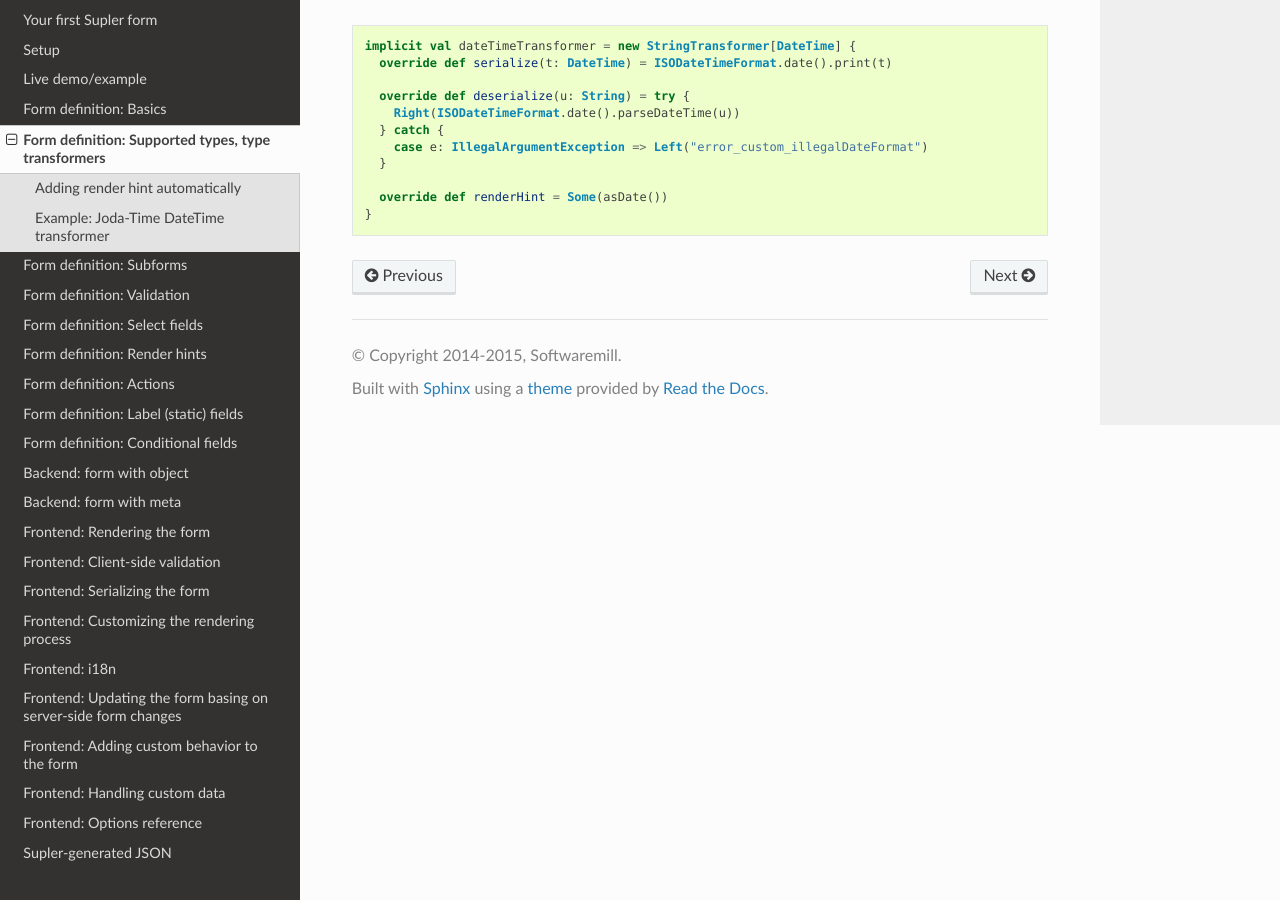
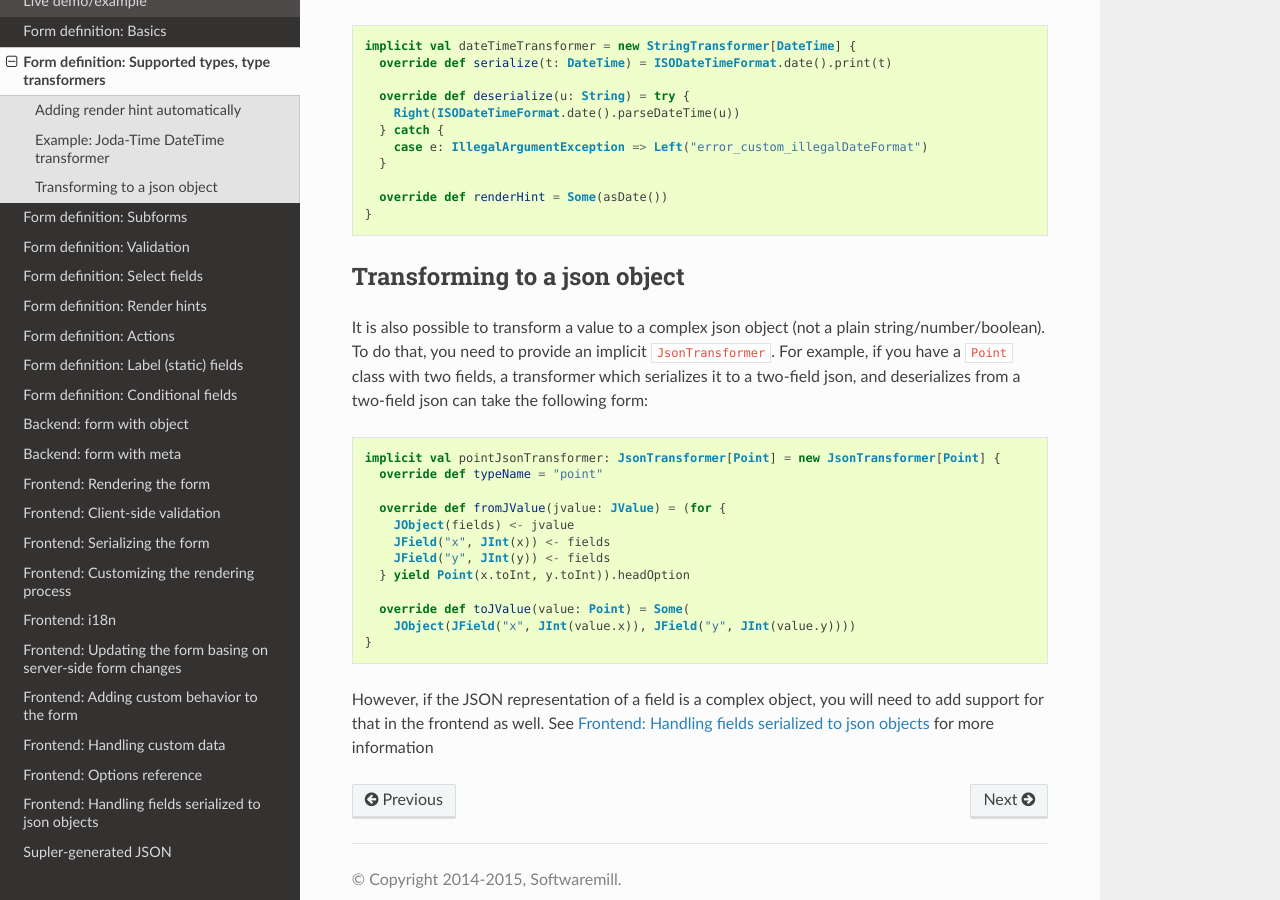
Before and after one commit to softwaremill/supler, a Sphinx documentation site: the page built from docs/backend/formdef/typetransformations.rst, in a window 1280 px wide and 900 px high, scrolled down 698 px. Built offline with Sphinx 7.4.7 and the Read the Docs theme 2.0.0, drawn with Linux system fonts in a browser that asks for light colours.

Commit message:
#15: docs

```diff
--- a/docs/backend/formdef/typetransformations.rst
+++ b/docs/backend/formdef/typetransformations.rst
@@ -33,3 +33,29 @@ The `Joda-Time <http://www.joda.org/joda-time>`_ DateTime transformer can look l
 
     override def renderHint = Some(asDate())
   }
+
+.. _transform_jsonobject:
+
+Transforming to a json object
+-----------------------------
+
+It is also possible to transform a value to a complex json object (not a plain string/number/boolean). To do that, you
+need to provide an implicit ``JsonTransformer``. For example, if you have a ``Point`` class with two fields, a
+transformer which serializes it to a two-field json, and deserializes from a two-field json can take the following
+form::
+
+  implicit val pointJsonTransformer: JsonTransformer[Point] = new JsonTransformer[Point] {
+    override def typeName = "point"
+
+    override def fromJValue(jvalue: JValue) = (for {
+      JObject(fields) <- jvalue
+      JField("x", JInt(x)) <- fields
+      JField("y", JInt(y)) <- fields
+    } yield Point(x.toInt, y.toInt)).headOption
+
+    override def toJValue(value: Point) = Some(
+      JObject(JField("x", JInt(value.x)), JField("y", JInt(value.y))))
+  }
+
+However, if the JSON representation of a field is a complex object, you will need to add support for that in the
+frontend as well. See :ref:`complexjson` for more information
--- /dev/null
+++ b/docs/frontend/complexjson.rst
@@ -0,0 +1,50 @@
+.. _complexjson:
+
+Frontend: Handling fields serialized to json objects
+====================================================
+
+If a field is serialized to a JSON object (not a basic type, such as a string, number or boolean), we will need to add
+custom code to display the field and read its value. To see how to (de)serialize fields to JSON objects on the backend,
+see :ref:`the documentation on type transformers<transform_jsonobject>`.
+
+For example, if the field is serialized to an object with two fields: ``x`` and ``y`` (a point), we need to provide
+a method which renders two inputs instead of one, and which reads value from those two inputs and creates an object.
+
+We can do both of these things by providing field options. If the name of the field is ``pointField``:
+
+.. code-block:: javascript
+
+  var sf = new Supler.Form(container, {
+    field_options: {
+      pointField: {
+        render_options: {
+          renderHtmlInput: function (inputType, value, options) {
+            return Supler.HtmlUtil.renderTag('span', options,
+              Supler.HtmlUtil.renderTag('input',
+                { class: 'x-coord', type: 'number', value: value.x }) +
+              Supler.HtmlUtil.renderTag('input',
+                { class: 'y-coord', type: 'number', value: value.y })
+            );
+          }
+        },
+        read_value: function(element) {
+          return {
+            x: parseInt($('.x-coord', element).val()),
+            y: parseInt($('.y-coord', element).val())
+          }
+        }
+      }
+    }
+  });
+
+To properly display the field, we override the ``renderHtmlInput`` method of the render options that will be used
+for rendering the field. In the method, we create a container element which has all the supler-specific attributes
+(passed as ``options``). These attributes will be used to identify elements from which field values can be later
+read.
+
+We are using the ``Supler.HtmlUtil.renderTag`` helper method, which simply renders a tak with the given attributes
+and body. The body are two inputs: one for the ``x``, and one for the ``y`` coordinate.
+
+Secondly, we provide a custom field-value reading method, by specifying the ``read_value`` field option. This option
+takes an element, from which the value should be read (here, this will be the rendered ``span``). The return value
+should be the json object, which will be then passed to the backend.
--- a/docs/index.rst
+++ b/docs/index.rst
@@ -60,4 +60,5 @@ Complete documentation
    frontend/custombehavior
    frontend/customdata
    frontend/options
+   frontend/complexjson
    json
```
Also changed, not shown: docs/frontend/options.rst (+10 -8 lines).
